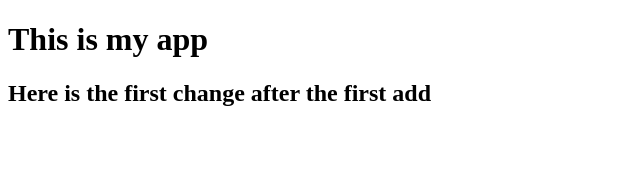
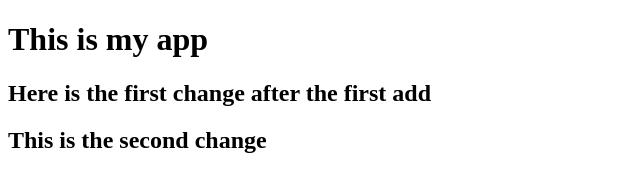
Before and after one commit to FadiF85/My-First-Time-Using-Git-And-GitHub, a plain HTML site: page index.html in a window 1280 px wide. Shown: the whole page, without its empty margins (0-640 px from the left). Drawn offline with Linux system fonts and the light colour scheme.

Commit message:
Changes to be committed: This is the second commit where I added the second h2 element to index.html

```diff
--- a/index.html
+++ b/index.html
@@ -7,5 +7,6 @@
     <body>
         <h1>This is my app</h1>
         <h2>Here is the first change after the first add</h2>
+        <h2>This is the second change</h2>
     </body>
 </html>
```
